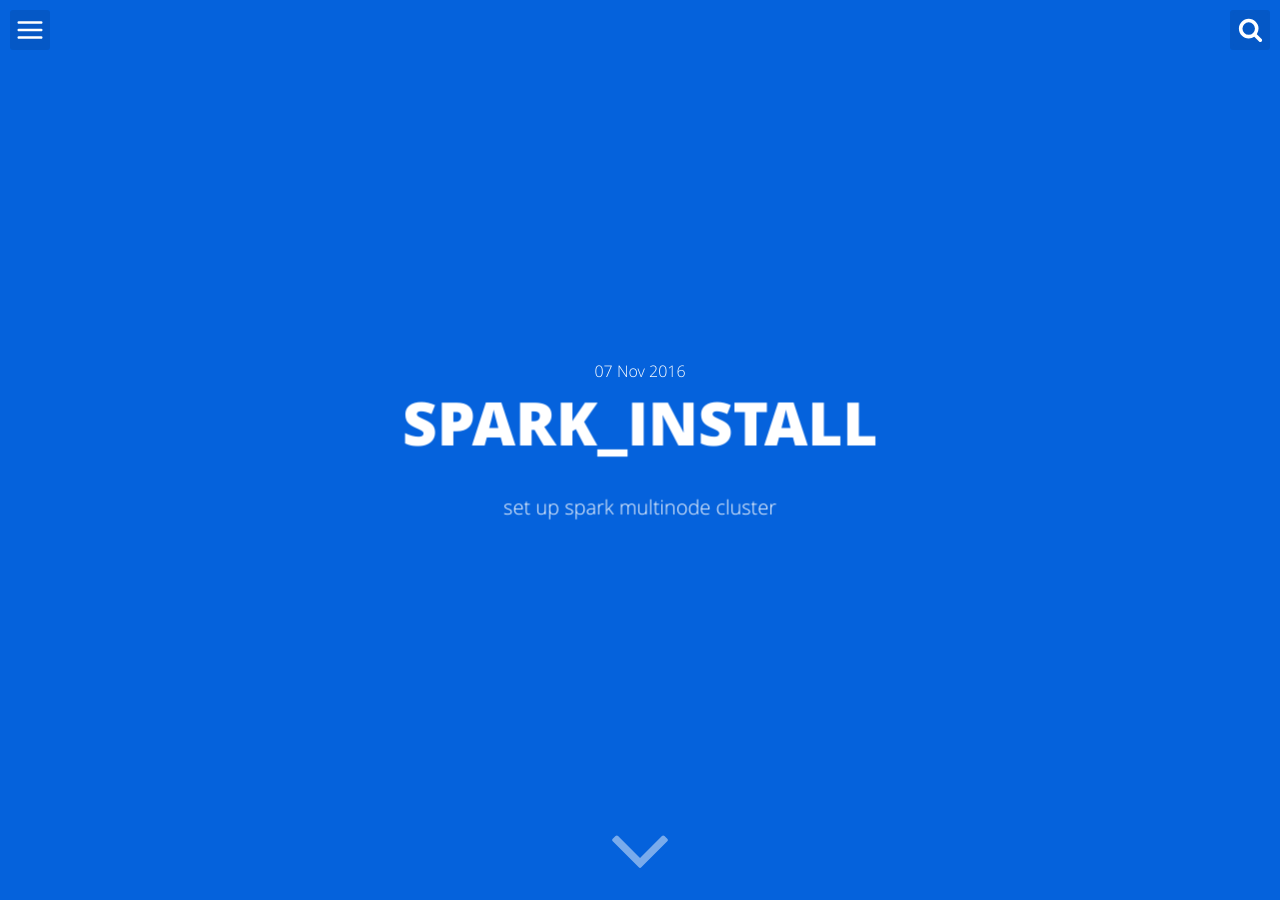
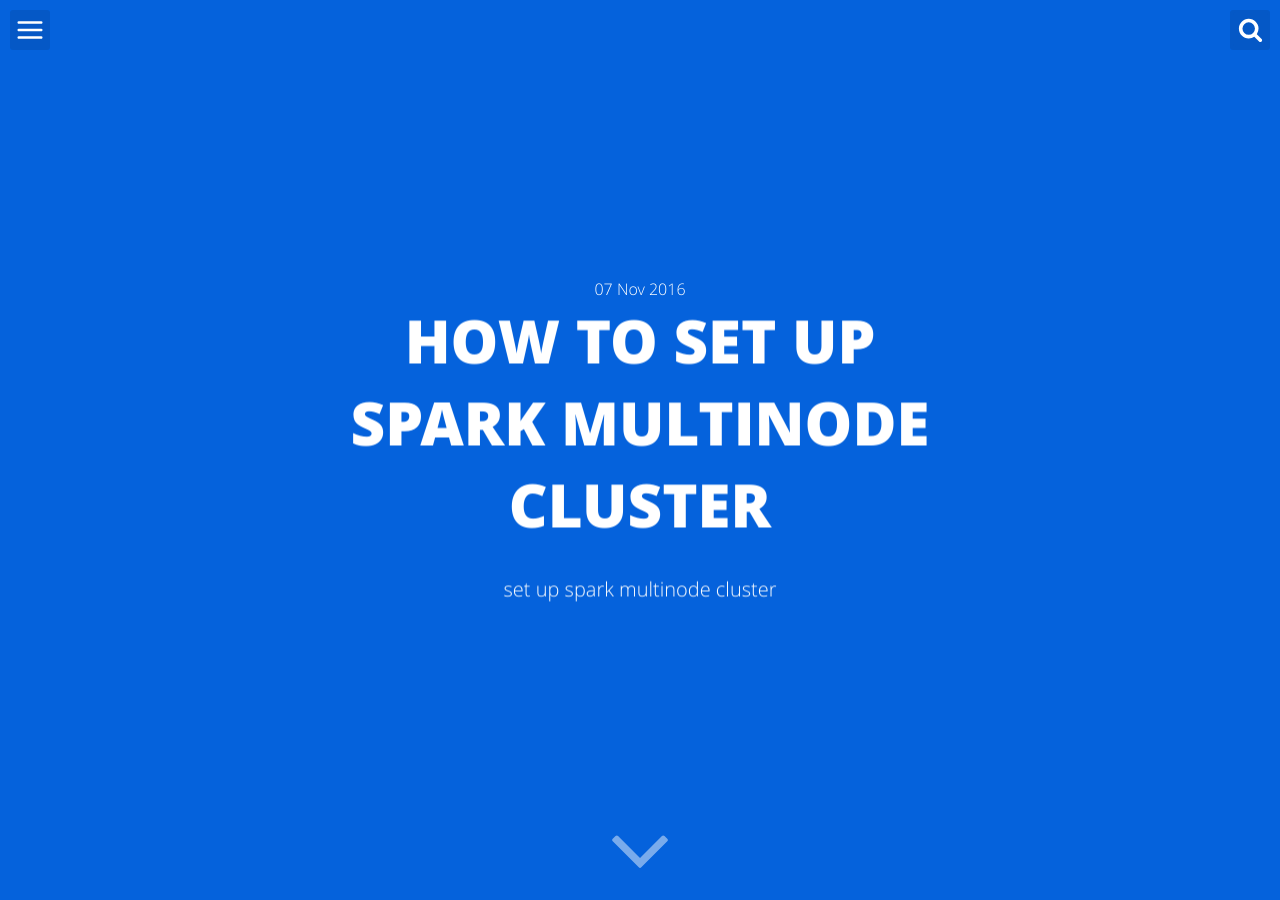
Before and after one commit to ranarag/ranarag.github.io, a Jekyll site: the page built from _posts/2016-11-07-spark_install.md, in a window 1280 px wide and 900 px high. Built offline with Jekyll 4.4.1, drawn with Linux system fonts in a browser that asks for light colours; comment, search, counter and statistics services are not loaded.

Commit message:
trying something new

```diff
--- a/_posts/2016-11-07-spark_install.md
+++ b/_posts/2016-11-07-spark_install.md
@@ -1,6 +1,6 @@
 ---
 layout: post
-title: "spark_install"
+title: "How to set up Spark multinode cluster"
 date: 2016-11-07 14:37:43
 image: '/assets/img/'
 description: ' set up spark multinode cluster'
```
Also changed, not shown: 2 other files.
